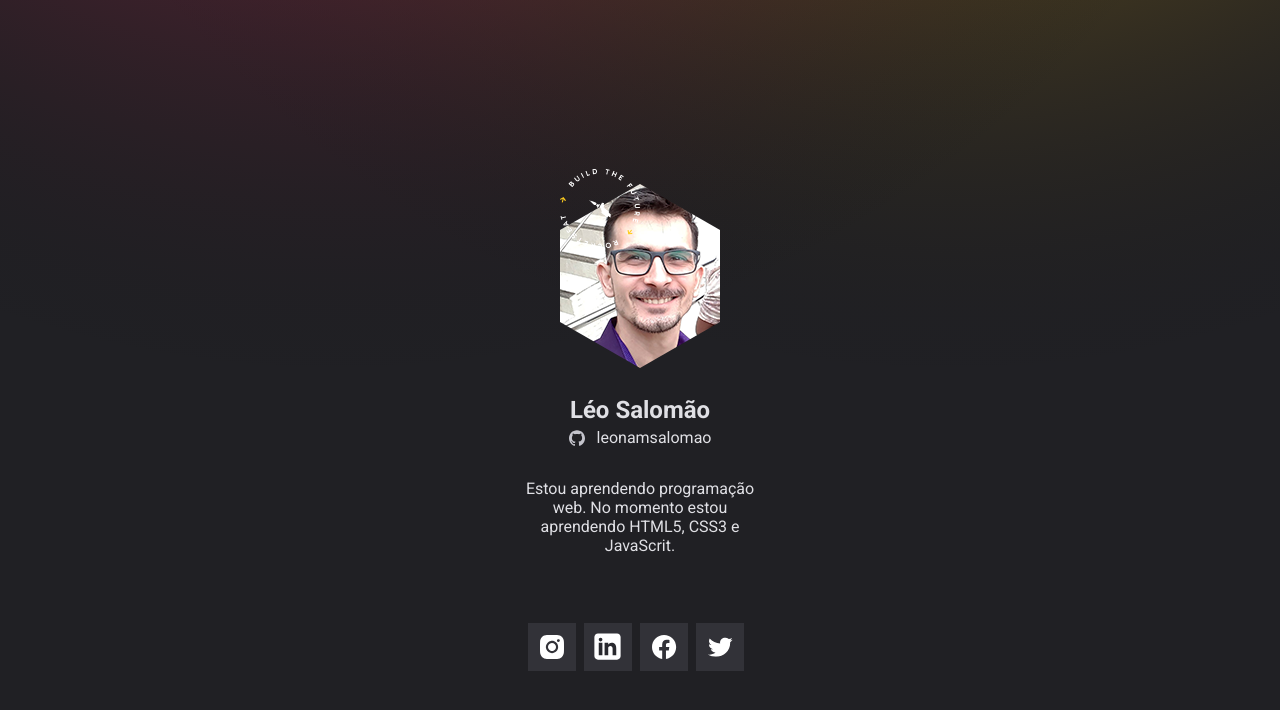
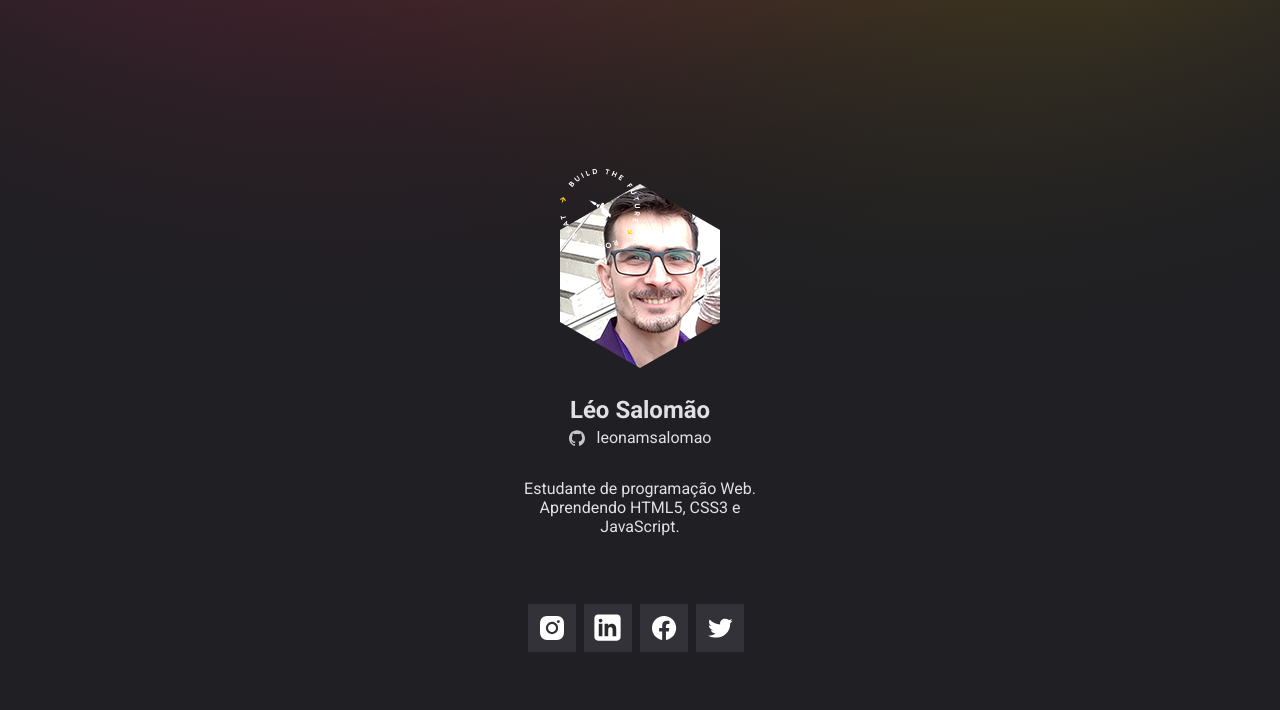
Before and after one commit to leonamsalomao/cracha-NLW, a plain HTML site: page index.html in a window 1280 px wide. Drawn offline with Linux system fonts and the light colour scheme.

Commit message:
Update index.html

```diff
--- a/index.html
+++ b/index.html
@@ -40,8 +40,7 @@
           ></a
         >
         <p id="userBio">
-          Estou aprendendo programação web. No momento estou aprendendo HTML5,
-          CSS3 e JavaScrit.
+          Estudante de programação Web. Aprendendo HTML5, CSS3 e JavaScript.
         </p>
         <ul id="socialLinks">
           <li class="instagram">
```
